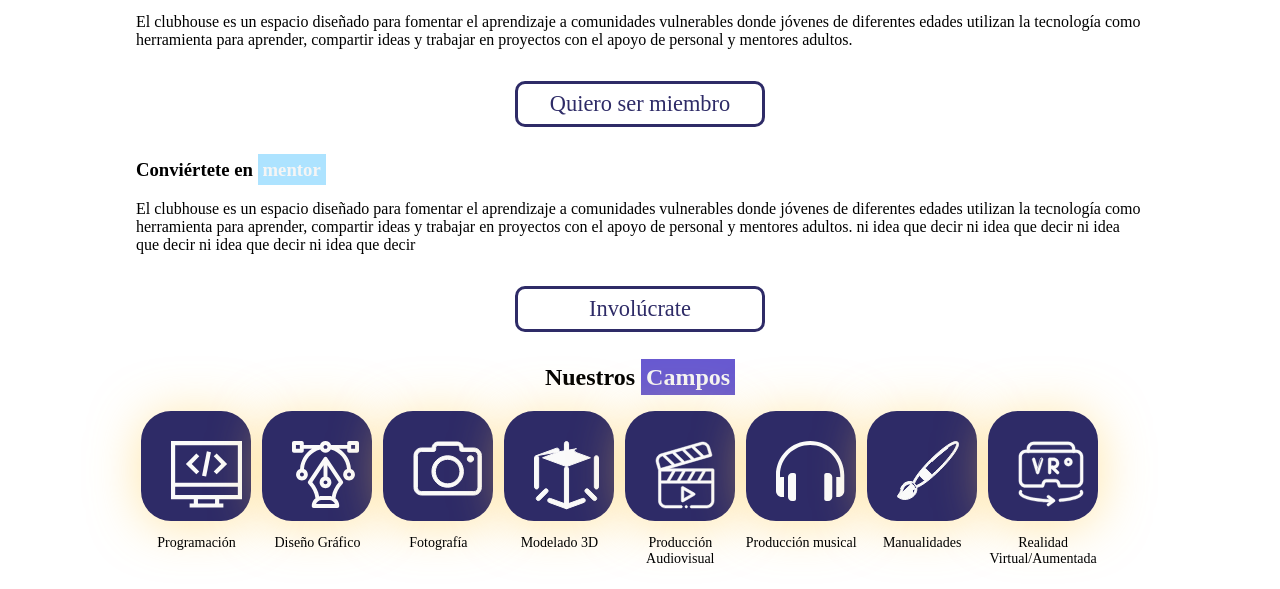
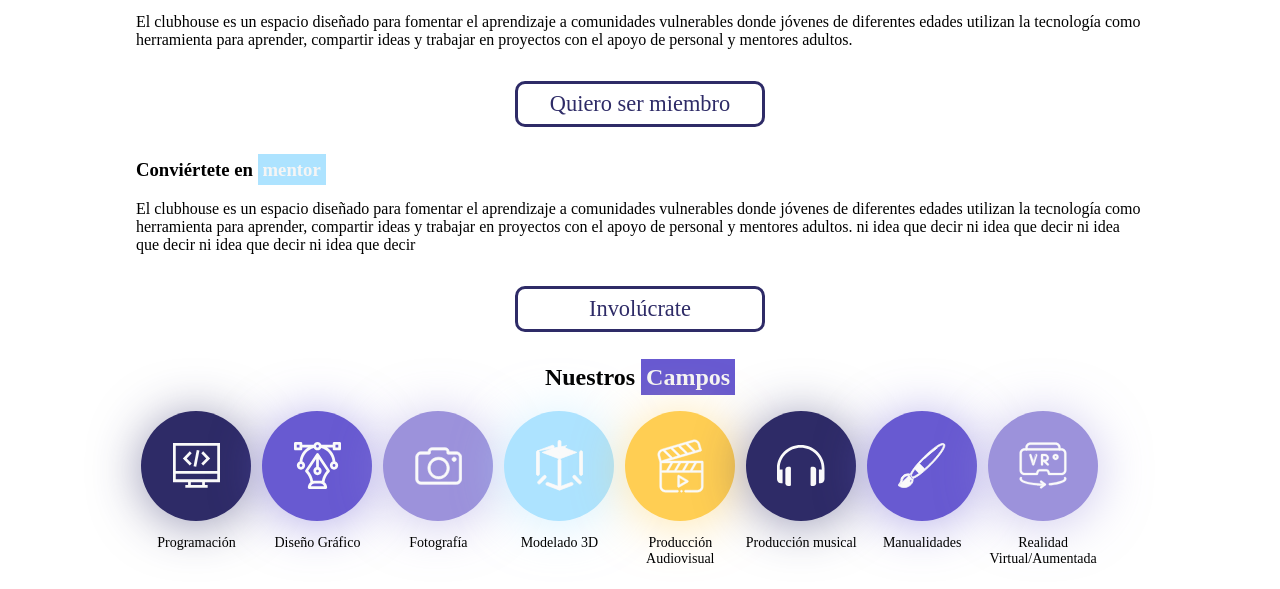
Before and after one commit to MetalPrime/web-clubhouse, a plain HTML site: page index.html in a window 1280 px wide. Shown: the part 253-842 px from the top of the page. Drawn offline with Linux system fonts and the light colour scheme.

Commit message:
figure in field update

```diff
--- a/index.html
+++ b/index.html
@@ -69,56 +69,56 @@
             <section class="field__section">
 
                 <div class="field__element">
-                    <div class="field__img field__img--1">
+                    <div class="figure figure--1">
                         <img  src="./src/img/index/svgProgramacion.svg" alt="svgProgramacion">
                     </div>
 
                     <p>Programación</p>
                 </div>
                 <div class="field__element">
-                    <div class="field__img field__img--1">
+                    <div class="figure figure--2">
                         <img  src="./src/img/index/svgGraphicDesign.svg" alt="svgGraphicDesign">
                     </div>
 
                     <p>Diseño Gráfico </p>
                 </div>
                 <div class="field__element">
-                    <div class="field__img field__img--1">
+                    <div class="figure figure--3">
                         <img  src="./src/img/index/svgPhotographic.svg" alt="svgPhotographic">
                     </div>
 
                     <p>Fotografía</p>
                 </div>
                 <div class="field__element">
-                    <div class="field__img field__img--1">
+                    <div class="figure figure--4">
                         <img  src="./src/img/index/svgModel.svg" alt="svgModel">
                     </div>
 
                     <p>Modelado 3D</p>
                 </div>
                 <div class="field__element">
-                    <div class="field__img field__img--1">
+                    <div class="figure figure--5">
                         <img  src="./src/img/index/svgAudiovisual.svg" alt="svgAudiovisual">
                     </div>
 
                     <p>Producción Audiovisual</p>
                 </div>
                 <div class="field__element">
-                    <div class="field__img field__img--1">
+                    <div class="figure figure--1">
                         <img  src="./src/img/index/svgMusical.svg" alt="svgMusical">
                     </div>
 
                     <p>Producción musical</p>
                 </div>
                 <div class="field__element">
-                    <div class="field__img field__img--1">
+                    <div class="figure figure--2">
                         <img  src="./src/img/index/svgManual.svg" alt="svgManual">
                     </div>
 
                     <p>Manualidades</p>
                 </div>
                 <div class="field__element">
-                    <div class="field__img field__img--1">
+                    <div class="figure figure--3">
                         <img  src="./src/img/index/svgVR.svg" alt="svgVR">
                     </div>
 
--- a/styles/index.css
+++ b/styles/index.css
@@ -1,4 +1,84 @@
 @import url(c:\Users\IZQUIERDO GARZON\Desktop\Proyectos Web\web-clubhouse\src\fonts\style.css);
+.figure {
+  width: 50px;
+  height: 50px;
+  padding: 30px;
+  border-radius: 50%;
+  display: -webkit-box;
+  display: -ms-flexbox;
+  display: flex;
+  -webkit-box-pack: center;
+      -ms-flex-pack: center;
+          justify-content: center;
+  -webkit-box-align: center;
+      -ms-flex-align: center;
+          align-items: center;
+}
+
+.figure > img {
+  width: 95%;
+}
+
+.figure--1 {
+  background-color: #2E2B67;
+  -webkit-box-shadow: 0px 4px 50px rgba(46, 43, 103, 0.5);
+          box-shadow: 0px 4px 50px rgba(46, 43, 103, 0.5);
+}
+
+.figure--2 {
+  background-color: #685AD1;
+  -webkit-box-shadow: 0px 4px 50px rgba(104, 90, 209, 0.5);
+          box-shadow: 0px 4px 50px rgba(104, 90, 209, 0.5);
+}
+
+.figure--3 {
+  background-color: #9C92DB;
+  -webkit-box-shadow: 0px 4px 50px rgba(156, 146, 219, 0.5);
+          box-shadow: 0px 4px 50px rgba(156, 146, 219, 0.5);
+}
+
+.figure--4 {
+  background-color: #ADE3FF;
+  -webkit-box-shadow: 0px 4px 50px rgba(173, 227, 255, 0.5);
+          box-shadow: 0px 4px 50px rgba(173, 227, 255, 0.5);
+}
+
+.figure--5 {
+  background-color: #FFCE53;
+  -webkit-box-shadow: 0px 4px 50px rgba(255, 206, 83, 0.5);
+          box-shadow: 0px 4px 50px rgba(255, 206, 83, 0.5);
+}
+
+.btn {
+  display: block;
+  width: 100%;
+  max-width: 250px;
+  height: 46px;
+  font-size: 1.4rem;
+  border-radius: 10px;
+  border: none;
+  margin: 2rem auto;
+  cursor: pointer;
+  -webkit-transition: background-color .3s ease-in-out, -webkit-box-shadow .3s ease-in-out;
+  transition: background-color .3s ease-in-out, -webkit-box-shadow .3s ease-in-out;
+  transition: background-color .3s ease-in-out, box-shadow .3s ease-in-out;
+  transition: background-color .3s ease-in-out, box-shadow .3s ease-in-out, -webkit-box-shadow .3s ease-in-out;
+  color: #ffffff;
+  background-color: #cccccc;
+}
+
+.btn--outline {
+  background-color: #ffffff;
+  color: #2E2B67;
+  border: 3px solid #2E2B67;
+}
+
+.btn--outline:hover {
+  background-color: #2E2B67;
+  color: #ffffff;
+  border: 3px solid #2E2B67;
+}
+
 * {
   font-family: Gordita Regular;
 }
@@ -146,47 +226,4 @@
 .field__element p {
   text-align: center;
 }
-
-.field__img {
-  width: 50px;
-  height: 50px;
-  padding: 30px;
-  border-radius: 30px;
-}
-
-.field__img--1 {
-  background-color: #2E2B67;
-  -webkit-box-shadow: 0px 4px 50px rgba(255, 206, 83, 0.5);
-          box-shadow: 0px 4px 50px rgba(255, 206, 83, 0.5);
-}
-
-.btn {
-  display: block;
-  width: 100%;
-  max-width: 250px;
-  height: 46px;
-  font-size: 1.4rem;
-  border-radius: 10px;
-  border: none;
-  margin: 2rem auto;
-  cursor: pointer;
-  -webkit-transition: background-color .3s ease-in-out, -webkit-box-shadow .3s ease-in-out;
-  transition: background-color .3s ease-in-out, -webkit-box-shadow .3s ease-in-out;
-  transition: background-color .3s ease-in-out, box-shadow .3s ease-in-out;
-  transition: background-color .3s ease-in-out, box-shadow .3s ease-in-out, -webkit-box-shadow .3s ease-in-out;
-  color: #ffffff;
-  background-color: #cccccc;
-}
-
-.btn--outline {
-  background-color: #ffffff;
-  color: #2E2B67;
-  border: 3px solid #2E2B67;
-}
-
-.btn--outline:hover {
-  background-color: #2E2B67;
-  color: #ffffff;
-  border: 3px solid #2E2B67;
-}
 /*# sourceMappingURL=index.css.map */
```
